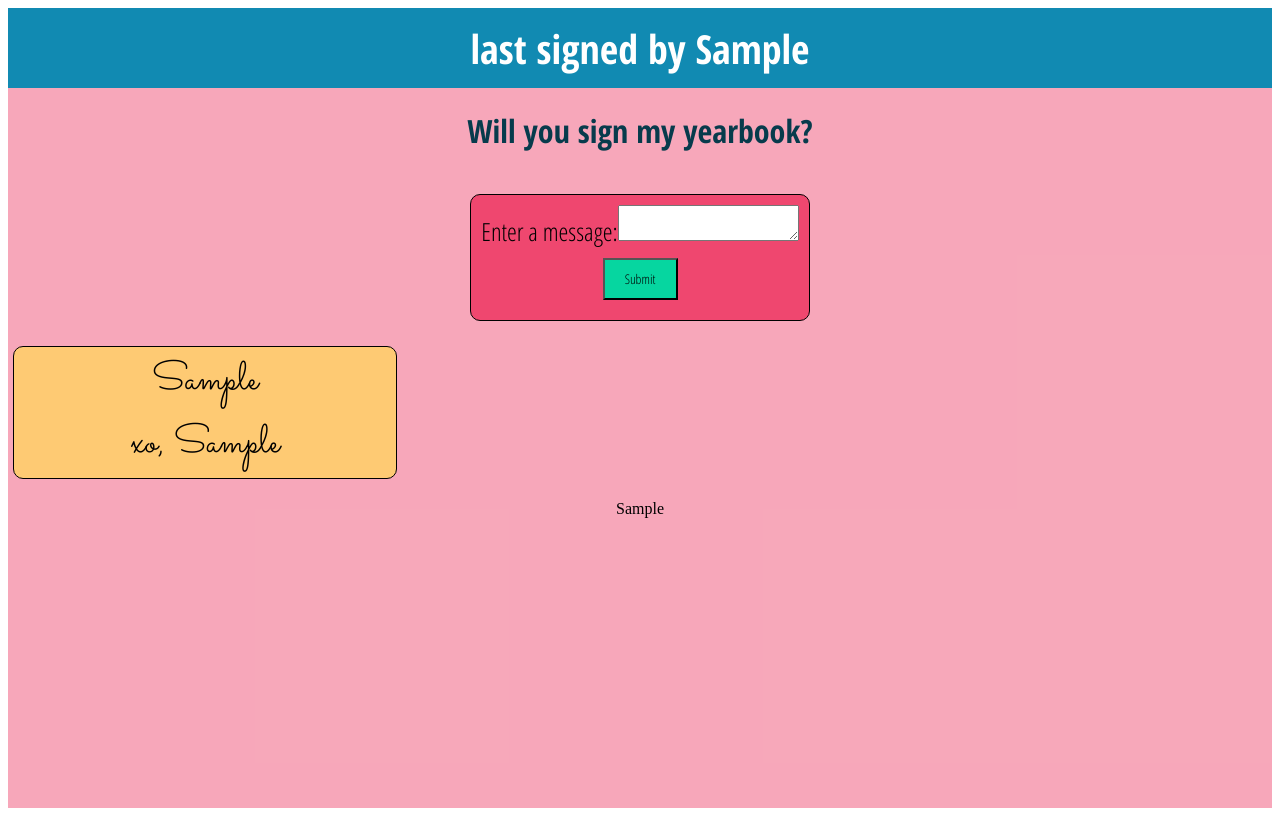
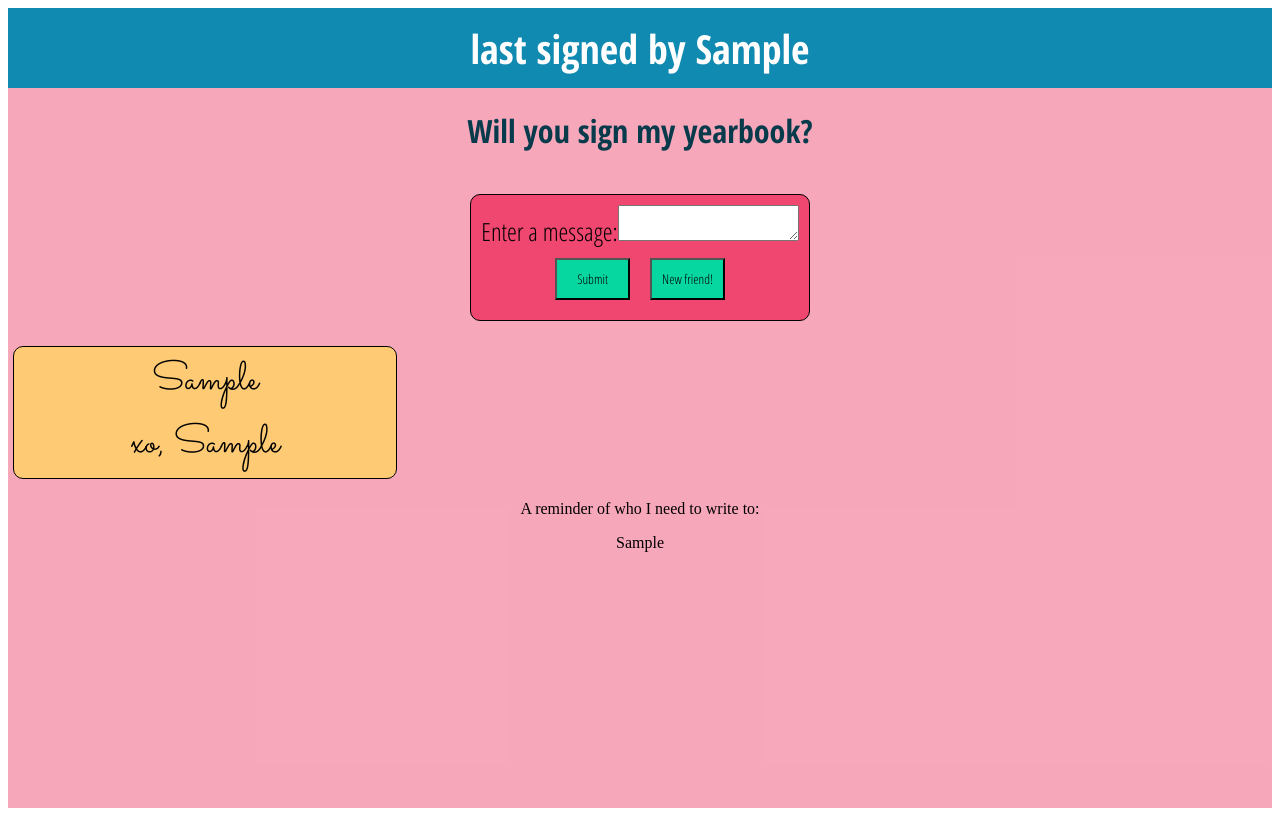
Before and after one commit to michellerenehey/adv-react-guestbook, a React (Create React App) app: page / in a window 1280 px wide. Both pictures are taken after typing "Sample", "Sample" into the empty fields and a click on the button "Submit". Built offline with nearby package versions, Linux system fonts and the light colour scheme.

Commit message:
added 'sign-out' option

```diff
--- a/src/components/Friends/Friends.jsx
+++ b/src/components/Friends/Friends.jsx
@@ -7,6 +7,7 @@ export default function Friends() {
   if (userArray)
     return (
       <div>
+        <p> A reminder of who I need to write to:</p>
         {userArray.map((item) => {
           return (
             <div key={item.id}>
--- a/src/views/Home/Home.jsx
+++ b/src/views/Home/Home.jsx
@@ -36,6 +36,15 @@ export default function Home() {
             <textarea value={newMessage} onChange={(e) => setNewMessage(e.target.value)} />
             <div className="submit-button">
               <button type="submit">Submit</button>
+              {user && (
+                <button
+                  onClick={() => {
+                    setUser(''), setName('');
+                  }}
+                >
+                  New friend!
+                </button>
+              )}
             </div>
           </form>
         </div>
```
